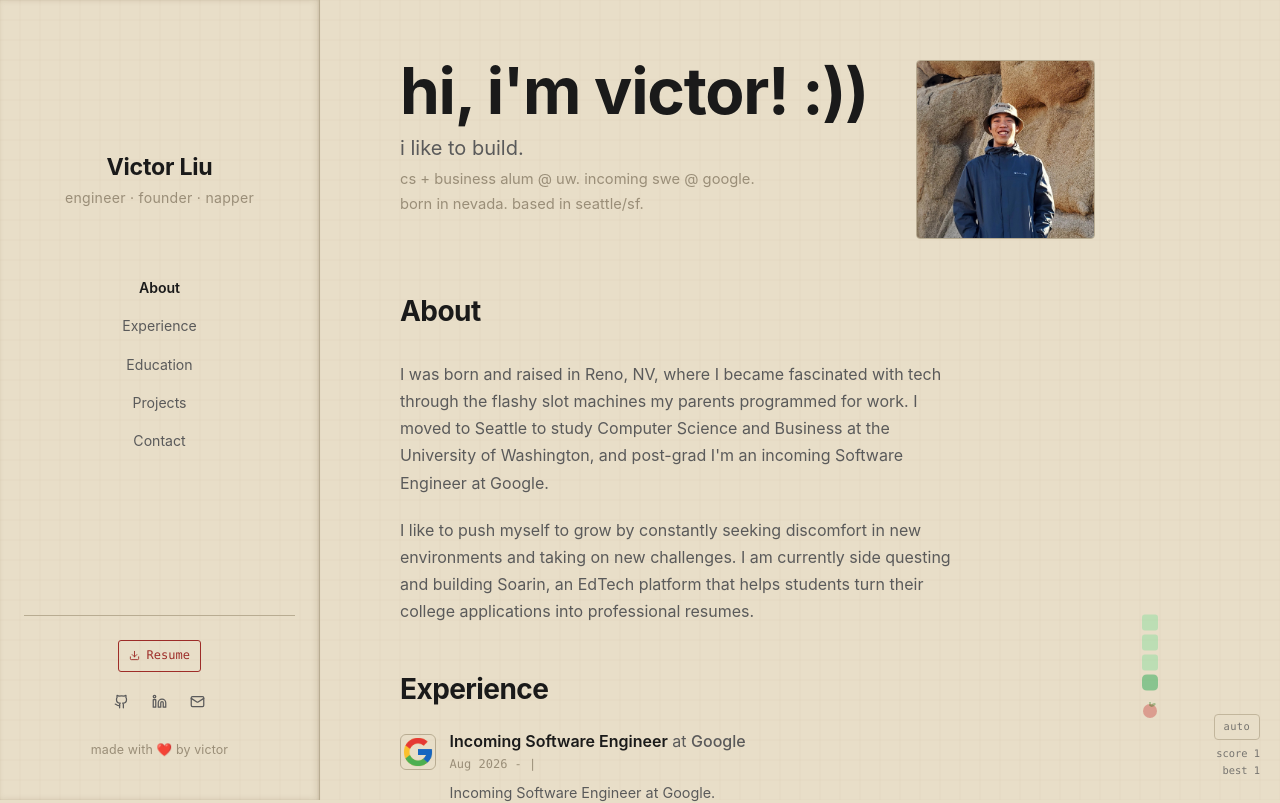
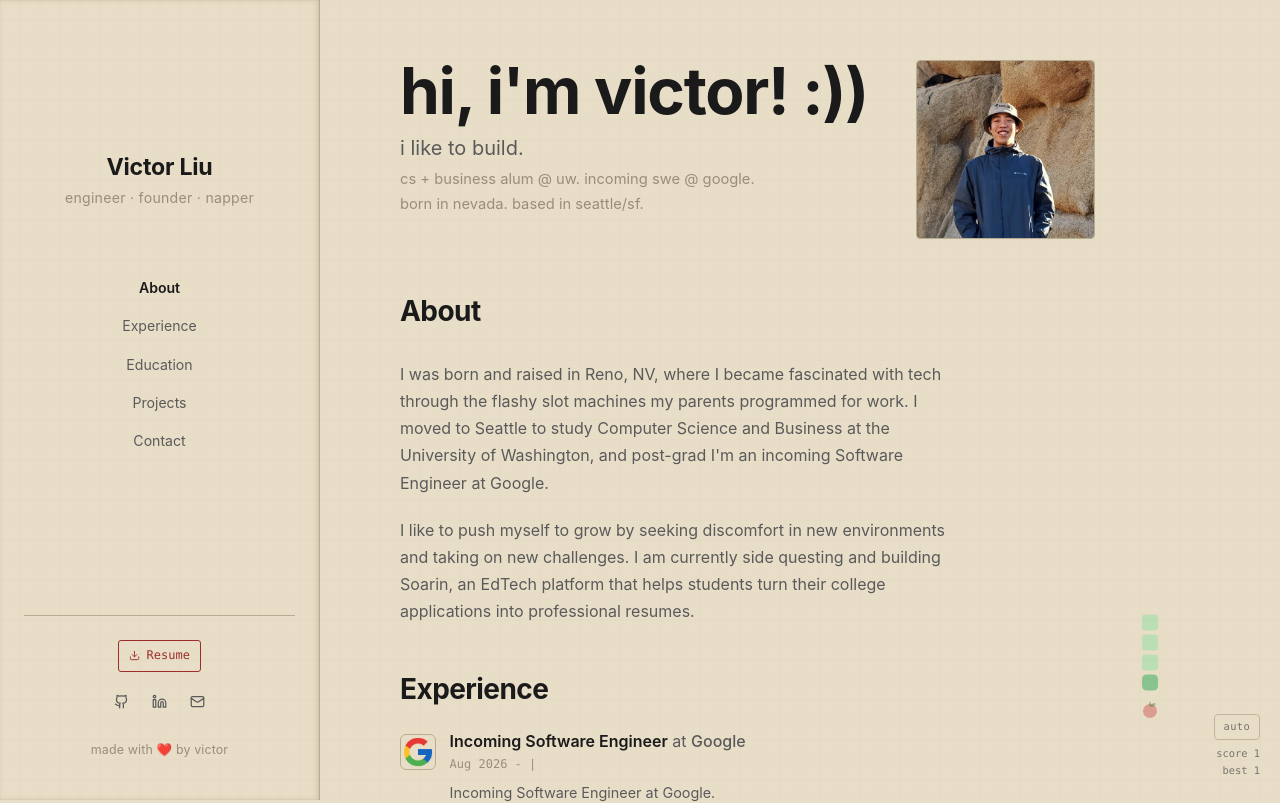
Before and after one commit to v-kliu/v3, a React (Vite) app: page / in a window 1280 px wide. Shown: the top 803 px of the page. Built offline with nearby package versions, Linux system fonts and the light colour scheme; no server answers; a web font is replaced by a local one.

Commit message:
updaet about, remove commit word

```diff
--- a/src/components/About.tsx
+++ b/src/components/About.tsx
@@ -44,7 +44,7 @@ export default function About() {
           marginBottom: 0,
         }}
       >
-        I like to push myself to grow by constantly seeking discomfort in new environments and taking on new challenges.
+        I like to push myself to grow by seeking discomfort in new environments and taking on new challenges.
         I am currently side questing and building Soarin, an EdTech platform
         that helps students turn their college applications into professional resumes.
       </p>
```
